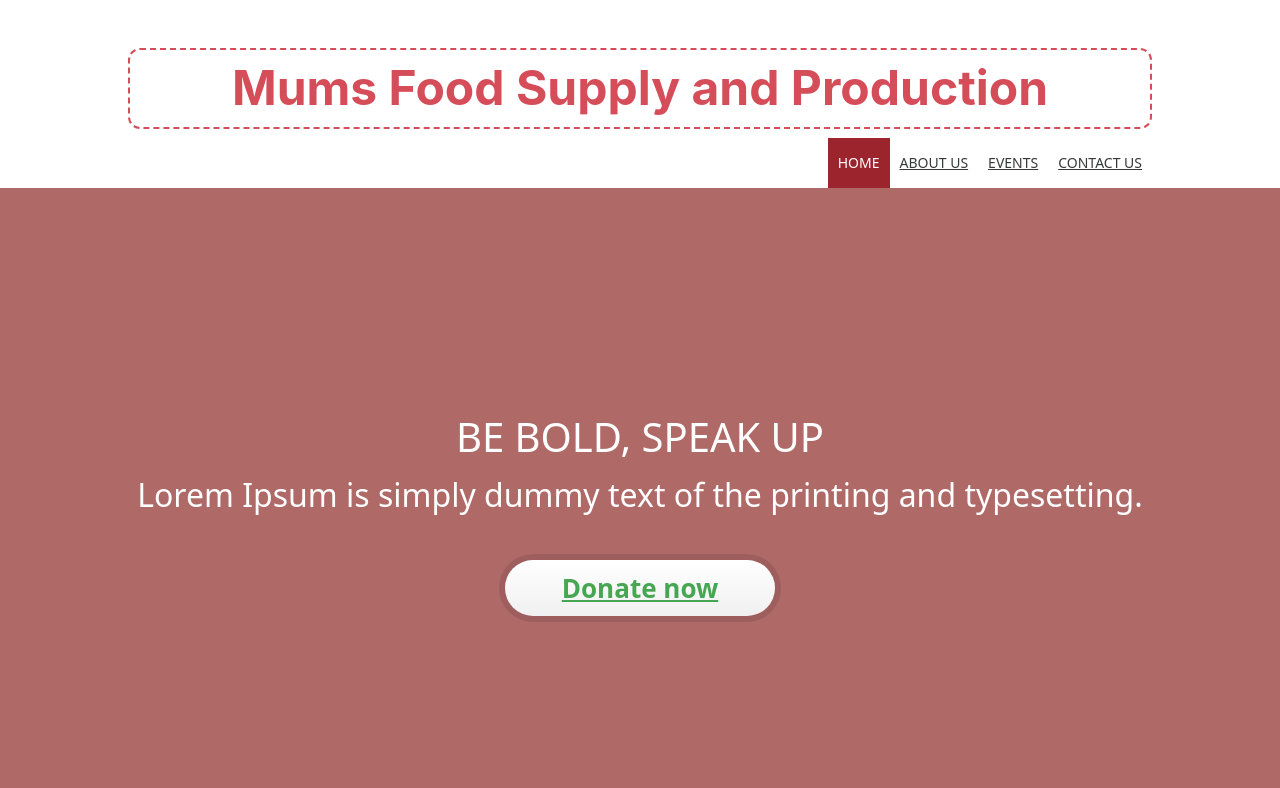
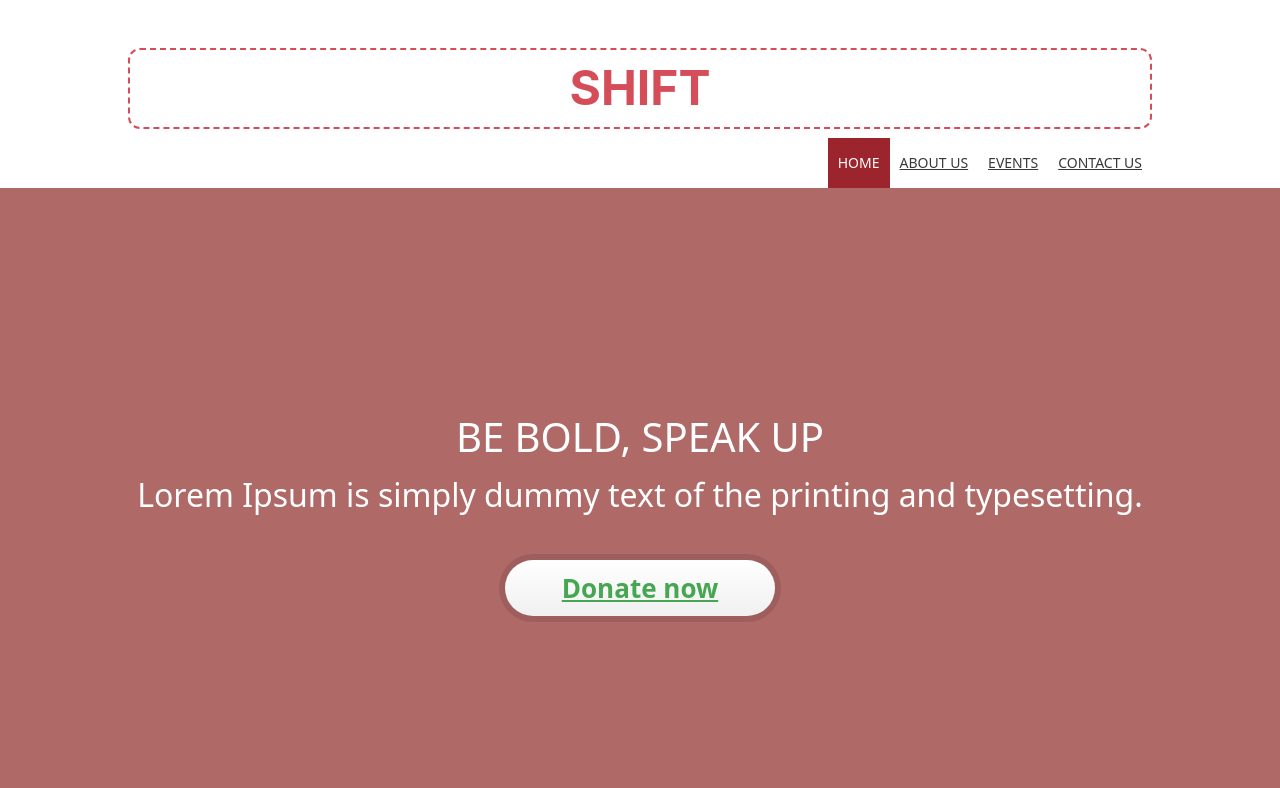
Before and after one commit to musagenius345/jubilant-template, a website built with Vite: page index.html in a window 1280 px wide. Shown: the top 788 px of the page. Built offline with nearby package versions, Linux system fonts and the light colour scheme; files whose address does not match are found by name.

Commit message:
title to SHIFT

```diff
--- a/index.html
+++ b/index.html
@@ -5,7 +5,7 @@
   <meta charset="utf-8">
   <meta http-equiv="X-UA-Compatible" content="IE=edge">
   <meta name="viewport" content="width=device-width,initial-scale=1">
-  <title>Mum's Food Supply and Production</title>
+  <title>SHIFT</title>
   <meta name="description" content="Page-specific description">
   <meta name="keywords" content="Page-specific keywords">
   <link rel="shortcut icon" href="favicon.ico">
@@ -19,7 +19,7 @@
 <body>
   <header class="page-header">
     <div class="page-header__inner">
-      <h1 class="mb-logo">Mums Food Supply and Production</h1>
+      <h1 class="mb-logo">SHIFT</h1>
       <nav class="nav page-header__nav"><a class="page-header__nav-link page-header__nav-link_selected">Home</a><a class="page-header__nav-link" href="#about">About Us</a><a class="page-header__nav-link" href="#events">Events</a><a class="page-header__nav-link" href="#contacts">Contact Us</a>
       </nav>
     </div>
```
Also changed, not shown: dist/index.html.
